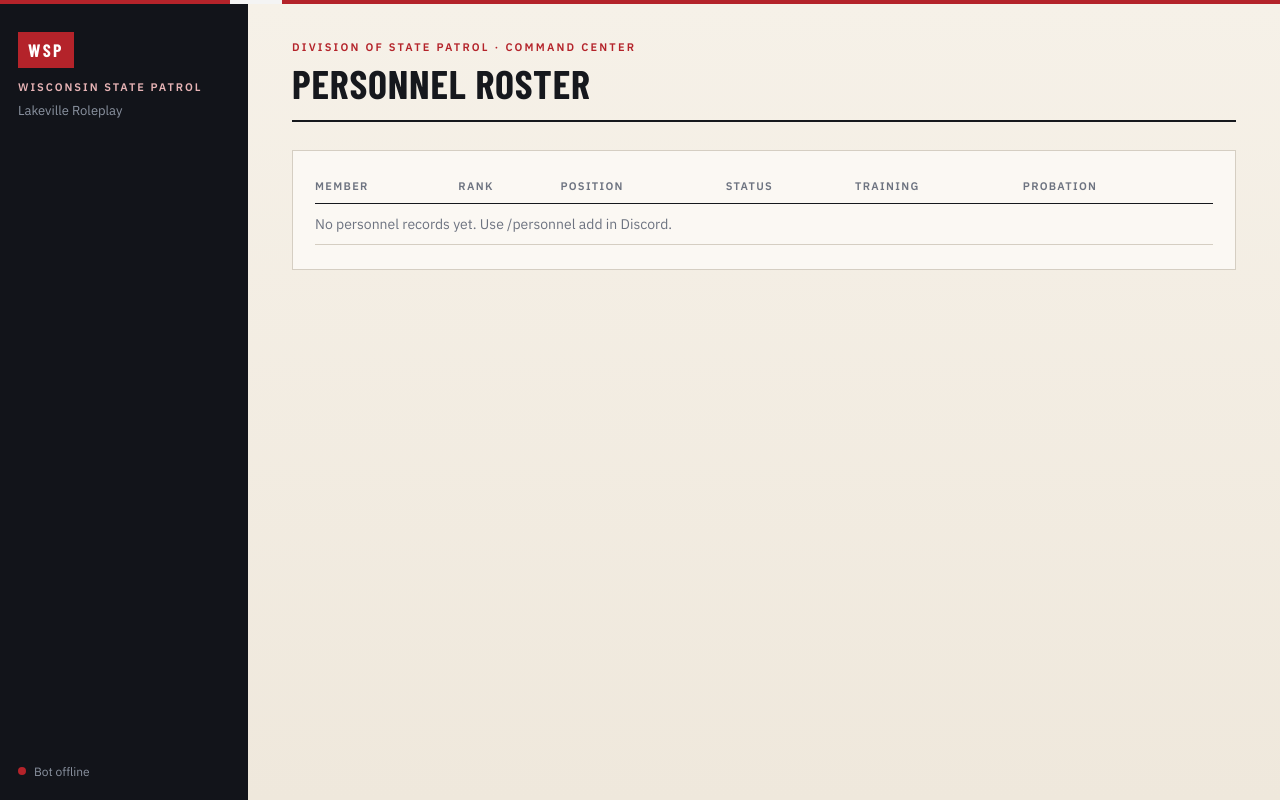
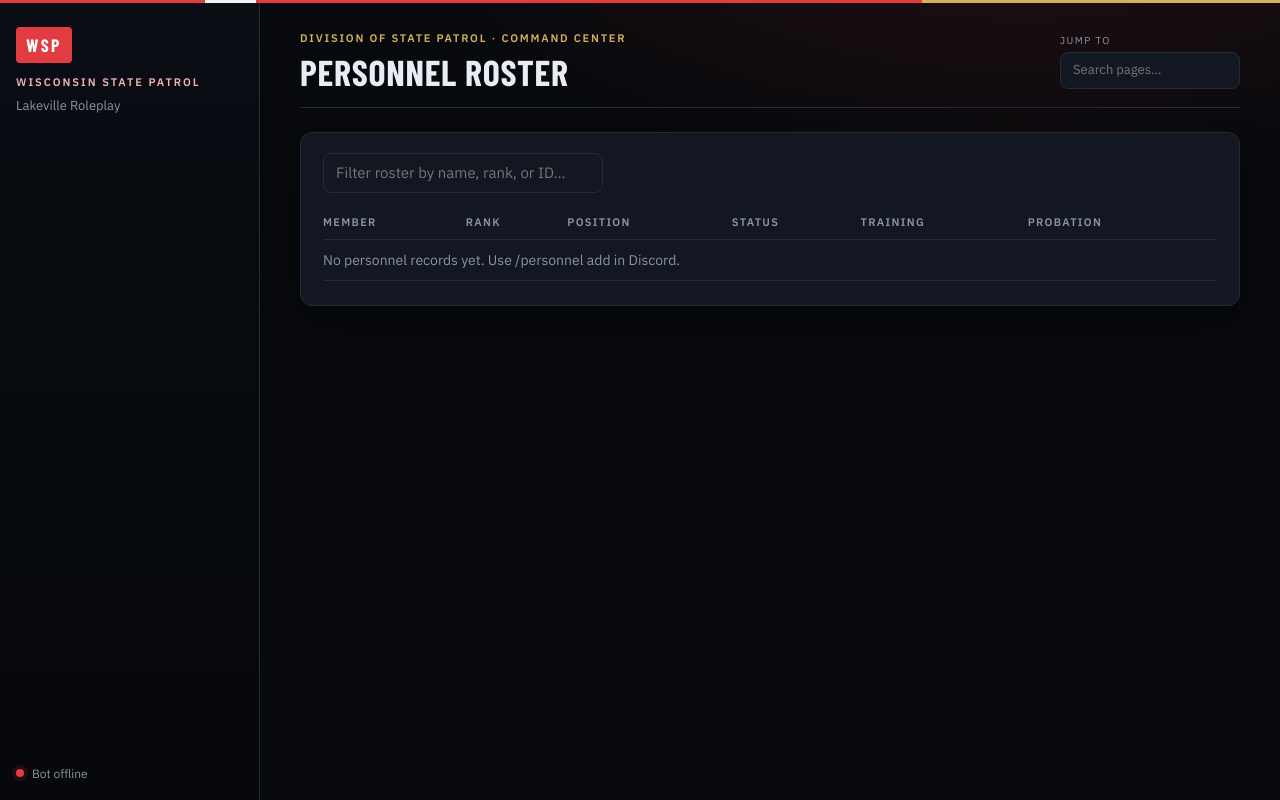
Before and after one commit to hamburger445/WSP-bot, a FastAPI app: template wsp/web/templates/personnel.html in a window 1280 px wide. Run offline with FastAPI, Linux system fonts and the light colour scheme; the template is opened without the code that fills it, so the values that code supplies are empty; parts of the project's set-up code (start-up, migrations or seed data) failed here and were passed over.

Commit message:
Keep the bot process alive on Render and restyle the Command Center in dark mode.
Co-authored-by: Cursor <cursoragent@cursor.com>

```diff
--- a/main.py
+++ b/main.py
@@ -9,9 +9,9 @@ from __future__ import annotations
 
 import asyncio
 import logging
-import signal
 
 import discord
+import httpx
 import uvicorn
 
 from wsp.bot import WSPBot
@@ -36,8 +36,13 @@ async def run() -> None:
             settings.github_repo,
             settings.github_db_branch,
         )
+    # Restore must finish before db.connect() so an empty disk can load GitHub
+    # data, but it cannot block the HTTP port. Render SIGTERMs a process that
+    # has not bound PORT yet — that was logging "Shutting down" in a loop.
     try:
-        await github_db.restore(settings.database_path)
+        await asyncio.wait_for(github_db.restore(settings.database_path), timeout=12)
+    except asyncio.TimeoutError:
+        log.warning("GitHub restore timed out; starting with the local database")
     except Exception:
         log.exception("Could not restore the database from GitHub; starting with the local file")
 
@@ -55,41 +60,21 @@ async def run() -> None:
         lifespan="off",
         proxy_headers=True,
         forwarded_allow_ips="*",
+        timeout_keep_alive=75,
+        timeout_graceful_shutdown=25,
     )
     server = uvicorn.Server(config)
-
-    bot_task: asyncio.Task | None = None
-    if settings.discord_token:
-        log.info(
-            "Discord token loaded (%s chars). Guild ID=%s. Starting bot…",
-            len(settings.discord_token),
-            settings.guild_id or "unset",
-        )
-
-        async def run_discord() -> None:
-            try:
-                await bot.start(settings.discord_token)
-            except discord.LoginFailure:
-                bot.last_error = "invalid DISCORD_TOKEN"
-                log.exception("Discord rejected the bot token. Reset it in the Developer Portal and update the Render env var.")
-            except discord.PrivilegedIntentsRequired:
-                bot.last_error = "privileged intents"
-                log.exception(
-                    "Enable SERVER MEMBERS INTENT in Discord Developer Portal → Bot → Privileged Gateway Intents."
-                )
-            except asyncio.CancelledError:
-                raise
-            except Exception as exc:
-                bot.last_error = str(exc)
-                log.exception("Discord bot failed to start")
-
-        bot_task = asyncio.create_task(run_discord(), name="wsp-discord")
-    else:
-        bot.last_error = "DISCORD_TOKEN is empty"
-        log.warning("DISCORD_TOKEN is empty — web dashboard will run without the Discord bot.")
+    stop = asyncio.Event()
+    shutting_down = False
 
     async def shutdown() -> None:
-        log.info("Shutting down")
+        nonlocal shutting_down
+        if shutting_down:
+            return
+        shutting_down = True
+        stop.set()
+        server.should_exit = True
+        log.info("Stop signal received — saving the database and closing Discord")
         try:
             await db.backup()
         except Exception:
@@ -99,27 +84,91 @@ async def run() -> None:
                 await github_db.push(db)
             except Exception:
                 log.exception("Shutdown GitHub database push failed")
-        if bot.is_ready() or bot_task:
-            await bot.close()
+        try:
+            if not bot.is_closed():
+                await bot.close()
+        except Exception:
+            log.exception("Error while closing the Discord client")
         if bot_task and not bot_task.done():
             bot_task.cancel()
+        if keep_task and not keep_task.done():
+            keep_task.cancel()
         await db.close()
 
-    loop = asyncio.get_running_loop()
-    for sig in (signal.SIGINT, signal.SIGTERM):
-        try:
-            loop.add_signal_handler(sig, lambda: asyncio.create_task(shutdown()))
-        except NotImplementedError:
-            # Windows
-            pass
+    async def run_discord() -> None:
+        backoff = 5
+        while not stop.is_set() and not server.should_exit:
+            try:
+                await bot.start(settings.discord_token, reconnect=True)
+                if not stop.is_set():
+                    log.warning("Discord session ended; the web service stays online")
+                return
+            except discord.LoginFailure:
+                bot.last_error = "invalid DISCORD_TOKEN"
+                log.exception(
+                    "Discord rejected the bot token. Reset it in the Developer Portal and update the Render env var."
+                )
+                return
+            except discord.PrivilegedIntentsRequired:
+                bot.last_error = "privileged intents"
+                log.exception(
+                    "Enable SERVER MEMBERS INTENT in Discord Developer Portal → Bot → Privileged Gateway Intents."
+                )
+                return
+            except asyncio.CancelledError:
+                raise
+            except Exception as exc:
+                bot.last_error = str(exc)
+                log.exception("Discord gateway error — retrying in %ss (web stays up)", backoff)
+            if stop.is_set() or server.should_exit or bot.is_closed():
+                return
+            await asyncio.sleep(backoff)
+            backoff = min(backoff * 2, 60)
+
+    async def keep_alive() -> None:
+        url = settings.keep_alive_origin()
+        if not url:
+            log.info("Keep-alive ping skipped (no public URL). Set DASHBOARD_BASE_URL on Render for 24/7.")
+            return
+        await asyncio.sleep(20)
+        log.info("Keep-alive pinging %s/health every 8 minutes so the host does not idle-sleep", url)
+        while not stop.is_set() and not server.should_exit:
+            try:
+                async with httpx.AsyncClient(timeout=15, follow_redirects=True) as client:
+                    response = await client.get(f"{url}/health")
+                if response.status_code >= 400:
+                    log.warning("Keep-alive ping returned HTTP %s", response.status_code)
+            except asyncio.CancelledError:
+                raise
+            except Exception:
+                log.warning("Keep-alive ping failed; will retry")
+            try:
+                await asyncio.wait_for(stop.wait(), timeout=480)
+            except asyncio.TimeoutError:
+                pass
+
+    bot_task: asyncio.Task | None = None
+    keep_task = asyncio.create_task(keep_alive(), name="wsp-keepalive")
+    if settings.discord_token:
+        log.info(
+            "Discord token loaded (%s chars). Guild ID=%s. Starting bot…",
+            len(settings.discord_token),
+            settings.guild_id or "unset",
+        )
+        bot_task = asyncio.create_task(run_discord(), name="wsp-discord")
+    else:
+        bot.last_error = "DISCORD_TOKEN is empty"
+        log.warning("DISCORD_TOKEN is empty — web dashboard will run without the Discord bot.")
 
     try:
         await server.serve()
     finally:
         await shutdown()
-        if bot_task:
+        for task in (bot_task, keep_task):
+            if not task:
+                continue
             try:
-                await bot_task
+                await task
             except (asyncio.CancelledError, Exception):
                 pass
 
--- a/wsp/web/app.py
+++ b/wsp/web/app.py
@@ -87,6 +87,7 @@ def create_app(bot: WSPBot, db: Database, settings: Settings) -> FastAPI:
             "community": "Lakeville Roleplay",
             "bot_ready": bot.is_ready(),
             "nav": NAV,
+            "nav_groups": NAV_GROUPS,
         }
         payload.update(extra)
         return payload
@@ -389,17 +390,39 @@ def create_app(bot: WSPBot, db: Database, settings: Settings) -> FastAPI:
     return app
 
 
-NAV = [
-    ("overview", "/", "Overview"),
-    ("personnel", "/personnel", "Personnel"),
-    ("shifts", "/shifts", "Shifts"),
-    ("quota", "/quota", "Quota"),
-    ("loa", "/loa", "LOA"),
-    ("supervision", "/supervision", "Supervision"),
-    ("probation", "/probation", "Probation"),
-    ("fastpass", "/fastpass", "Fast-pass"),
-    ("discipline", "/discipline", "Discipline"),
-    ("tickets", "/tickets", "Tickets"),
-    ("audit", "/audit", "Audit"),
-    ("settings", "/settings", "Settings"),
+NAV_GROUPS = [
+    (
+        "Operations",
+        [
+            ("overview", "/", "Overview"),
+            ("shifts", "/shifts", "Shifts"),
+            ("quota", "/quota", "Quota"),
+            ("loa", "/loa", "LOA"),
+        ],
+    ),
+    (
+        "People",
+        [
+            ("personnel", "/personnel", "Personnel"),
+            ("supervision", "/supervision", "Supervision"),
+            ("probation", "/probation", "Probation"),
+            ("fastpass", "/fastpass", "Fast-pass"),
+        ],
+    ),
+    (
+        "Records",
+        [
+            ("discipline", "/discipline", "Discipline"),
+            ("tickets", "/tickets", "Tickets"),
+            ("audit", "/audit", "Audit"),
+        ],
+    ),
+    (
+        "System",
+        [
+            ("settings", "/settings", "Settings"),
+        ],
+    ),
 ]
+
+NAV = [item for _group, items in NAV_GROUPS for item in items]
--- a/wsp/web/static/app.css
+++ b/wsp/web/static/app.css
@@ -1,24 +1,31 @@
 :root {
-  --paper: #efe8dc;
-  --paper-2: #f6f1e8;
-  --ink: #16181d;
-  --ink-soft: #3c414b;
-  --muted: #6d7380;
-  --line: #d5cec2;
-  --rail: #12141a;
-  --rail-2: #1a1d25;
-  --crimson: #b4232a;
-  --crimson-deep: #8e1a20;
-  --ok: #2f7d57;
-  --warn: #b86a1c;
-  --danger: #b4232a;
-  --white: #fbf8f3;
+  color-scheme: dark;
+  --bg: #07090d;
+  --bg-2: #0c1018;
+  --surface: #121722;
+  --surface-2: #171d2a;
+  --ink: #e8ecf4;
+  --ink-soft: #c3cad6;
+  --muted: #8b93a3;
+  --line: #232a38;
+  --rail: #05070b;
+  --rail-2: #10151f;
+  --crimson: #e23b42;
+  --crimson-deep: #b4232a;
+  --gold: #d4b15a;
+  --ok: #3dba7a;
+  --warn: #e0a24b;
+  --danger: #e23b42;
+  --white: #121722;
+  --shadow: 0 18px 40px rgba(0, 0, 0, 0.28);
 }
 
 * { box-sizing: border-box; }
 html, body { margin: 0; min-height: 100%; }
 body {
-  background: var(--paper);
+  background:
+    radial-gradient(1200px 480px at 80% -10%, rgba(226, 59, 66, 0.12), transparent 55%),
+    var(--bg);
   color: var(--ink);
   font-family: "IBM Plex Sans", "Segoe UI", sans-serif;
   font-size: 15px;
@@ -26,23 +33,24 @@ body {
 }
 
 .lightbar {
-  height: 4px;
-  background: linear-gradient(90deg, var(--crimson) 0 18%, #f4f4f4 18% 22%, var(--crimson) 22% 100%);
+  height: 3px;
+  background: linear-gradient(90deg, var(--crimson) 0 16%, #f4f4f4 16% 20%, var(--crimson) 20% 72%, var(--gold) 72% 100%);
 }
 
 .shell {
   display: grid;
-  grid-template-columns: 248px 1fr;
-  min-height: calc(100vh - 4px);
+  grid-template-columns: 260px 1fr;
+  min-height: calc(100vh - 3px);
 }
 
 .rail {
-  background: var(--rail);
+  background: linear-gradient(180deg, #0a0d13, var(--rail));
   color: #d7dbe3;
-  padding: 28px 18px 20px;
+  padding: 24px 16px 18px;
   display: flex;
   flex-direction: column;
-  gap: 28px;
+  gap: 22px;
+  border-right: 1px solid var(--line);
 }
 
 .badge { display: grid; gap: 12px; }
@@ -57,6 +65,7 @@ body {
   font-weight: 700;
   letter-spacing: 0.14em;
   font-size: 18px;
+  border-radius: 4px;
 }
 .kicker {
   margin: 0;
@@ -66,21 +75,30 @@ body {
   color: var(--crimson);
   font-weight: 600;
 }
-.rail .kicker { color: #e8b4b6; }
+.rail .kicker { color: #f0b4b7; }
 .sub { margin: 6px 0 0; color: #8b93a1; font-size: 13px; }
 
 nav { display: flex; flex-direction: column; gap: 2px; }
+.nav-group {
+  margin: 16px 12px 6px;
+  font-size: 10px;
+  letter-spacing: 0.16em;
+  text-transform: uppercase;
+  color: #6c7382;
+  font-weight: 600;
+}
+.nav-group:first-child { margin-top: 0; }
 .nav-link {
   color: #9aa1ad;
   text-decoration: none;
-  padding: 9px 12px;
-  font-size: 13px;
+  padding: 8px 12px;
   letter-spacing: 0.04em;
   text-transform: uppercase;
   font-family: "Barlow Condensed", sans-serif;
   font-weight: 600;
   font-size: 15px;
   border-left: 3px solid transparent;
+  border-radius: 0 8px 8px 0;
 }
 .nav-link:hover { color: #fff; background: var(--rail-2); }
 .nav-link.is-active {
@@ -100,29 +118,34 @@ nav { display: flex; flex-direction: column; gap: 2px; }
 .signal {
   width: 8px; height: 8px; border-radius: 50%;
   background: var(--danger);
+  box-shadow: 0 0 0 4px rgba(226, 59, 66, 0.12);
 }
-.signal.live { background: #3dba7a; }
+.signal.live {
+  background: var(--ok);
+  box-shadow: 0 0 0 4px rgba(61, 186, 122, 0.14);
+}
 
 .stage {
-  padding: 36px 44px 72px;
-  background:
-    linear-gradient(180deg, var(--paper-2), var(--paper));
+  padding: 28px 40px 72px;
+  background: transparent;
+  min-width: 0;
 }
 
 .top {
   display: flex;
   justify-content: space-between;
   align-items: flex-end;
+  gap: 24px;
   padding-bottom: 18px;
-  margin-bottom: 28px;
-  border-bottom: 2px solid var(--ink);
+  margin-bottom: 24px;
+  border-bottom: 1px solid var(--line);
 }
 .eyebrow {
   margin: 0;
-  letter-spacing: 0.2em;
+  letter-spacing: 0.16em;
   text-transform: uppercase;
   font-size: 11px;
-  color: var(--crimson);
+  color: var(--gold);
   font-weight: 600;
 }
 h1, h2 {
@@ -132,23 +155,49 @@ h1, h2 {
   text-transform: uppercase;
   margin: 0;
 }
-h1 { font-size: 40px; line-height: 0.95; margin-top: 8px; }
-h2 { font-size: 22px; margin-bottom: 16px; color: var(--ink); }
+h1 { font-size: 36px; line-height: 0.95; margin-top: 8px; color: var(--ink); }
+h2 { font-size: 20px; margin-bottom: 14px; color: var(--ink-soft); }
 
-.who { display: flex; gap: 16px; align-items: center; color: var(--muted); font-size: 13px; }
+.who { display: flex; gap: 14px; align-items: center; color: var(--muted); font-size: 13px; flex-wrap: wrap; }
 .who strong { display: block; color: var(--ink); }
+.jump {
+  display: grid;
+  gap: 4px;
+  min-width: 180px;
+}
+.jump span {
+  font-size: 10px;
+  letter-spacing: 0.14em;
+  text-transform: uppercase;
+  color: var(--muted);
+}
+.search, .jump input, input[type="search"] {
+  background: var(--surface);
+  color: var(--ink);
+  border: 1px solid var(--line);
+  border-radius: 8px;
+  padding: 8px 12px;
+  font: inherit;
+  width: 100%;
+}
+.search:focus, .jump input:focus {
+  outline: 2px solid rgba(212, 177, 90, 0.35);
+  border-color: var(--gold);
+}
+.toolbar { margin: 0 0 14px; max-width: 280px; }
 .ghost {
   color: var(--ink);
   text-decoration: none;
-  border: 1px solid var(--ink);
+  border: 1px solid var(--line);
   padding: 8px 12px;
   font-size: 12px;
   text-transform: uppercase;
   letter-spacing: 0.08em;
   font-family: "Barlow Condensed", sans-serif;
   font-weight: 600;
+  border-radius: 8px;
 }
-.ghost:hover { background: var(--ink); color: var(--paper); }
+.ghost:hover { background: var(--ink); color: var(--bg); }
 
 .stats {
   display: grid;
@@ -180,9 +231,12 @@ h2 { font-size: 22px; margin-bottom: 16px; color: var(--ink); }
 
 .split { display: grid; grid-template-columns: 1.25fr 0.95fr; gap: 16px; }
 .panel {
-  background: var(--white);
+  background: var(--surface);
   border: 1px solid var(--line);
   padding: 20px 22px 24px;
+  border-radius: 12px;
+  box-shadow: var(--shadow);
+  overflow-x: auto;
 }
 table { width: 100%; border-collapse: collapse; font-size: 14px; }
 th {
@@ -192,19 +246,21 @@ th {
   letter-spacing: 0.12em;
   text-transform: uppercase;
   padding: 8px 10px 8px 0;
-  border-bottom: 1px solid var(--ink);
+  border-bottom: 1px solid var(--line);
 }
 td { padding: 10px 10px 10px 0; border-bottom: 1px solid var(--line); vertical-align: top; }
-tr:nth-child(even) td { background: rgba(0,0,0,0.015); }
-a { color: var(--crimson-deep); }
+tr:hover td { background: rgba(255,255,255,0.02); }
+a { color: #f0c56d; }
+a:hover { color: #ffe09a; }
 .mono { font-family: "IBM Plex Mono", monospace; font-size: 12px; }
 .empty { color: var(--muted); margin: 0; }
 .banner {
-  background: #f8e6e6;
-  border: 1px solid #e3b6b6;
-  color: #6f1d22;
+  background: rgba(226, 59, 66, 0.12);
+  border: 1px solid rgba(226, 59, 66, 0.35);
+  color: #f3c4c6;
   padding: 12px 14px;
   margin-bottom: 18px;
+  border-radius: 10px;
 }
 .pill {
   display: inline-block;
--- a/wsp/web/templates/base.html
+++ b/wsp/web/templates/base.html
@@ -3,11 +3,13 @@
 <head>
   <meta charset="utf-8">
   <meta name="viewport" content="width=device-width, initial-scale=1">
+  <meta name="color-scheme" content="dark">
+  <meta name="theme-color" content="#07090d">
   <title>{% block title %}Command Center{% endblock %} · WSP LVRP</title>
   <link rel="preconnect" href="https://fonts.googleapis.com">
   <link rel="preconnect" href="https://fonts.gstatic.com" crossorigin>
   <link href="https://fonts.googleapis.com/css2?family=Barlow+Condensed:wght@500;600;700&family=IBM+Plex+Mono:wght@400;500&family=IBM+Plex+Sans:wght@400;500;600&display=swap" rel="stylesheet">
-  <link rel="stylesheet" href="/static/app.css?v=3">
+  <link rel="stylesheet" href="/static/app.css?v=4">
 </head>
 <body>
   <div class="lightbar"></div>
@@ -21,9 +23,14 @@
         </div>
       </div>
       <nav>
-        {% for key, href, label in nav %}
-          {% if key != 'settings' or (user and user.level >= 5) %}
-          <a class="nav-link{% if page == key %} is-active{% endif %}" href="{{ href }}">{{ label }}</a>
+        {% for group, items in nav_groups %}
+          {% if group != 'System' or (user and user.level >= 5) %}
+          <p class="nav-group">{{ group }}</p>
+          {% for key, href, label in items %}
+            {% if key != 'settings' or (user and user.level >= 5) %}
+            <a class="nav-link{% if page == key %} is-active{% endif %}" href="{{ href }}">{{ label }}</a>
+            {% endif %}
+          {% endfor %}
           {% endif %}
         {% endfor %}
       </nav>
@@ -35,10 +42,23 @@
     <main class="stage">
       <header class="top">
         <div>
-          <p class="eyebrow">Division of State Patrol  ·  Command Center</p>
+          <p class="eyebrow">Division of State Patrol · Command Center</p>
           <h1>{% block heading %}Overview{% endblock %}</h1>
         </div>
         <div class="who">
+          <label class="jump">
+            <span>Jump to</span>
+            <input type="search" list="page-jump" placeholder="Search pages…" autocomplete="off">
+            <datalist id="page-jump">
+              {% for group, items in nav_groups %}
+                {% for key, href, label in items %}
+                  {% if key != 'settings' or (user and user.level >= 5) %}
+                  <option value="{{ href }}">{{ label }}</option>
+                  {% endif %}
+                {% endfor %}
+              {% endfor %}
+            </datalist>
+          </label>
           {% if user %}
             <div>
               <strong>{{ user.username }}</strong>
@@ -54,5 +74,46 @@
       {% block content %}{% endblock %}
     </main>
   </div>
+  <script>
+    const jump = document.querySelector(".jump input");
+    if (jump) {
+      const go = () => {
+        const match = [...document.querySelectorAll("#page-jump option")].find(
+          (opt) => opt.value === jump.value || opt.textContent.toLowerCase() === jump.value.toLowerCase()
+        );
+        if (match) window.location.href = match.value;
+      };
+      jump.addEventListener("change", go);
+      jump.addEventListener("keydown", (event) => {
+        if (event.key === "Enter") go();
+      });
+    }
+    document.querySelectorAll(".panel").forEach((panel) => {
+      const table = panel.querySelector("table tbody");
+      if (!table) return;
+      const rows = [...table.querySelectorAll("tr")];
+      const bind = (input) => {
+        input.addEventListener("input", (event) => {
+          const q = event.target.value.toLowerCase().trim();
+          rows.forEach((row) => {
+            row.hidden = q.length > 0 && !row.textContent.toLowerCase().includes(q);
+          });
+        });
+      };
+      const existing = panel.querySelector("[data-filter-table]");
+      if (existing) {
+        bind(existing);
+        return;
+      }
+      if (rows.length < 8) return;
+      const bar = document.createElement("div");
+      bar.className = "toolbar";
+      bar.innerHTML = '<input class="search" data-filter-table type="search" placeholder="Filter this table…">';
+      const heading = panel.querySelector("h2");
+      if (heading) heading.insertAdjacentElement("afterend", bar);
+      else panel.prepend(bar);
+      bind(bar.querySelector("input"));
+    });
+  </script>
 </body>
 </html>
--- a/wsp/web/templates/login.html
+++ b/wsp/web/templates/login.html
@@ -3,11 +3,13 @@
 <head>
   <meta charset="utf-8">
   <meta name="viewport" content="width=device-width, initial-scale=1">
+  <meta name="color-scheme" content="dark">
+  <meta name="theme-color" content="#07090d">
   <title>Sign in · WSP Command Center</title>
   <link rel="preconnect" href="https://fonts.googleapis.com">
   <link rel="preconnect" href="https://fonts.gstatic.com" crossorigin>
   <link href="https://fonts.googleapis.com/css2?family=Barlow+Condensed:wght@600;700&family=IBM+Plex+Mono:wght@400&family=IBM+Plex+Sans:wght@400;500;600&display=swap" rel="stylesheet">
-  <link rel="stylesheet" href="/static/app.css?v=3">
+  <link rel="stylesheet" href="/static/app.css?v=4">
 </head>
 <body class="login-body">
   <div class="lightbar"></div>
@@ -16,7 +18,7 @@
       <p class="kicker">Lakeville Roleplay</p>
       <p class="login-state">Wisconsin</p>
       <h1>State Patrol</h1>
-      <p class="lede">Authorized personnel only. All sign-ins are logged against the department audit file.</p>
+      <p class="lede">Authorized personnel only. Sign-ins are logged against the department audit file.</p>
       <div class="login-status">
         <div class="signal {{ 'live' if bot_ready else 'down' }}"></div>
         <span>{{ 'Gateway connected' if bot_ready else 'Bot offline — check Render logs and DISCORD_TOKEN' }}</span>
--- a/wsp/web/templates/personnel.html
+++ b/wsp/web/templates/personnel.html
@@ -3,6 +3,9 @@
 {% block heading %}Personnel roster{% endblock %}
 {% block content %}
 <section class="panel">
+  <div class="toolbar">
+    <input class="search" data-filter-table type="search" placeholder="Filter roster by name, rank, or ID…">
+  </div>
   <table>
     <thead><tr><th>Member</th><th>Rank</th><th>Position</th><th>Status</th><th>Training</th><th>Probation</th></tr></thead>
     <tbody>
--- a/wsp/web/templates/settings.html
+++ b/wsp/web/templates/settings.html
@@ -7,6 +7,6 @@
 {% endif %}
 <section class="panel">
   <h2>Stored configuration</h2>
-  <pre class="mono" style="white-space:pre-wrap; color:#e4d09a">{{ cfg | tojson(indent=2) }}</pre>
+  <pre class="mono code-block">{{ cfg | tojson(indent=2) }}</pre>
 </section>
 {% endblock %}
```
Also changed, not shown: other parts of wsp/web/static/app.css (+25 -11 lines), wsp/config.py (+7 -0 lines), wsp/github_db.py (+6 -6 lines), README.md.
